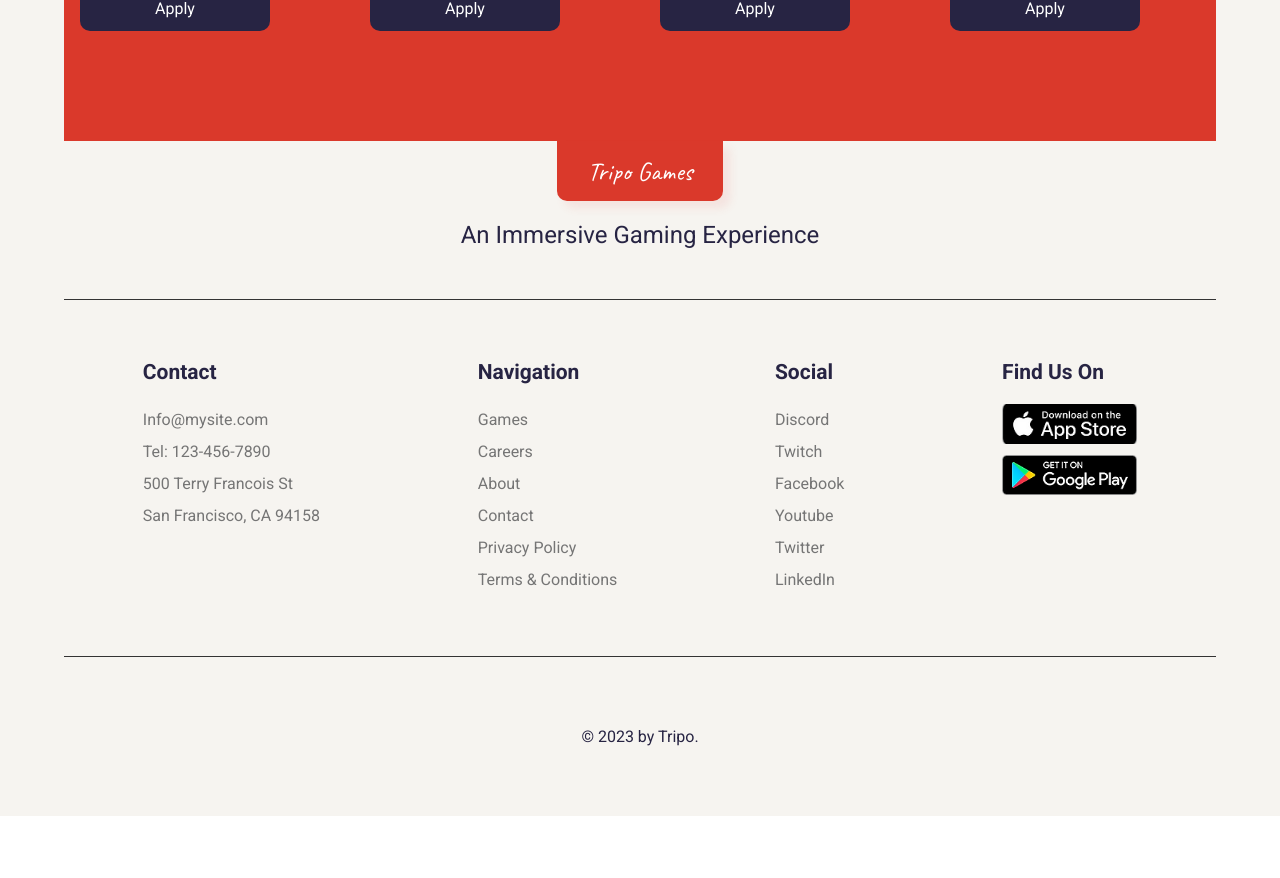
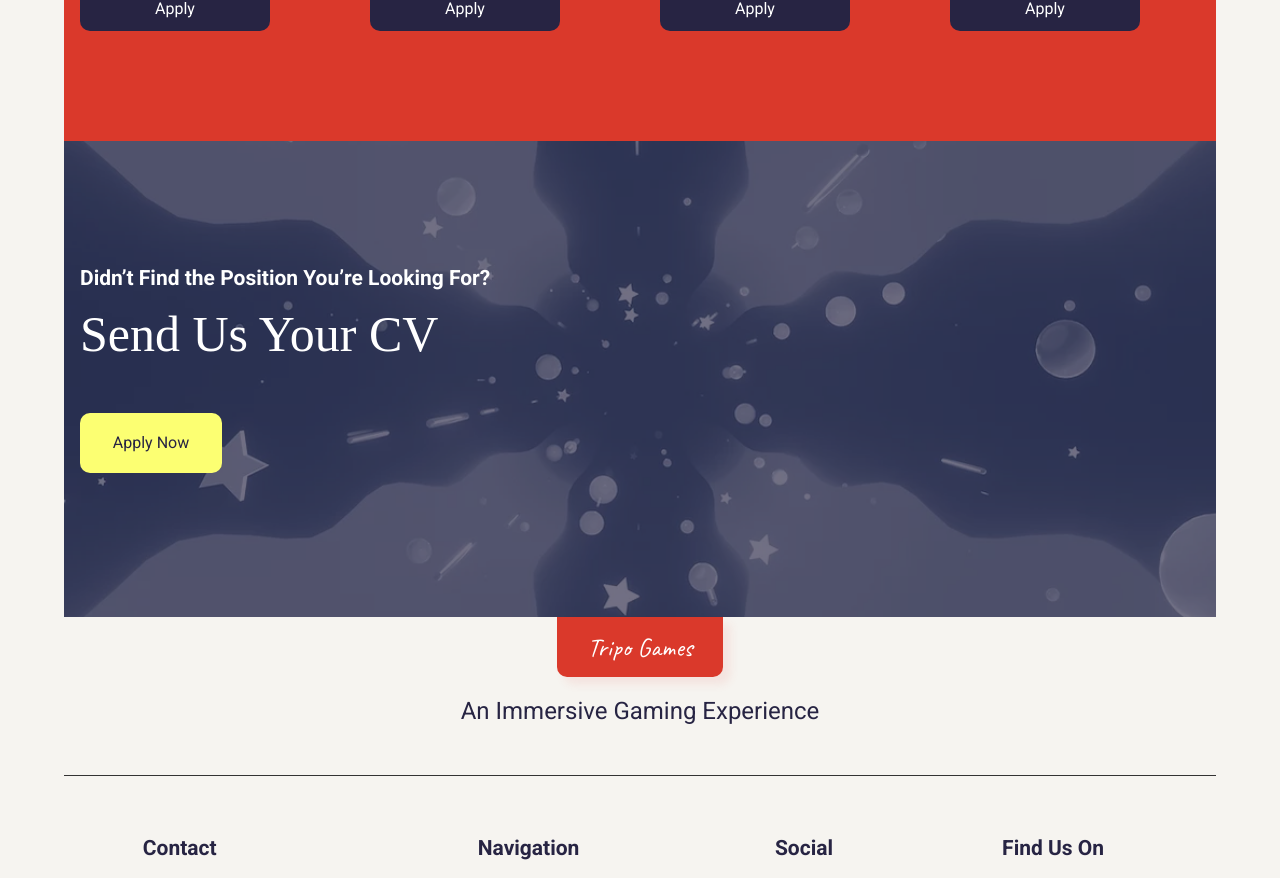
Before and after one commit to proe18/Tripo, a React (Create React App) app: page /careers in a window 1280 px wide. Shown: the part 1275-2153 px from the top of the page. Before the commit the page ends 2091 px from the top, so only its background shows below. Built offline with nearby package versions, Linux system fonts and the light colour scheme; a web font is replaced by a local one.

Commit message:
update jobs position, change and update routes, fix navbar, change data

```diff
--- a/src/App.jsx
+++ b/src/App.jsx
@@ -4,7 +4,7 @@ import { Route, Routes } from 'react-router-dom'
 import * as ROUTES from './constants/routes'
 import { NavBar } from './container'
 import { GlobalStyles, Pages } from './GlobalStyles'
-import { About, Careers, Home, Kipon, Robotrix, TreasureBox } from './pages'
+import { About, Careers, Home, Kipon, Robotrix, TreasureBox, Position } from './pages'
 
 const App = () => {
   const { mobileMenu } = useContext(NavbarContext)
@@ -16,12 +16,15 @@ const App = () => {
       <Pages mobileMenu={mobileMenu}>
         <Routes>
           <Route index path={ROUTES.HOME} element={<Home />} />
+          <Route path={ROUTES.ABOUT} element={<About />} />
+          <Route path={ROUTES.CAREERS} element={<Careers />}>
+            <Route path={`*`} element={<Position />} />
+          </Route>
+          <Route path={ROUTES.CONTACT} element={<Home />} />
+
           <Route path={ROUTES.KIPON} element={<Kipon />} />
           <Route path={ROUTES.ROBOTRIX} element={<Robotrix />} />
           <Route path={ROUTES.TREASURE} element={<TreasureBox />} />
-          <Route path={ROUTES.ABOUT} element={<About />} />
-          <Route path={ROUTES.CAREERS} element={<Careers />} />
-          <Route path={ROUTES.CONTACT} element={<Home />} />
 
           <Route path={ROUTES.POLICY} element={<Home />} />
           <Route path={ROUTES.TERMS} element={<Home />} />
--- a/src/GlobalStyles.js
+++ b/src/GlobalStyles.js
@@ -12,7 +12,7 @@ export const theme = {
         blackColor: '#000',
         bgColor: '#f6f4f0',
         bgPrimaryColor: 'rgba(218, 57, 43, 0.75)',
-        bgCareersColor: 'rgba(39, 36, 67, 0.65)',
+        bgSecondColor: 'rgba(39, 36, 67, 0.65)',
         bgHoverFounder: 'rgba(8, 8, 8, 0.75)',
     },
     borderRadius: {
--- a/src/components/jobs-position_careers/JobsPositionStyled.js
+++ b/src/components/jobs-position_careers/JobsPositionStyled.js
@@ -1,6 +1,7 @@
 import styled from 'styled-components'
 import { Link } from 'react-router-dom'
 import { Image, Wrapper } from '../../GlobalStyles'
+import CareersBG from '../../images/background_careers_3.jpg'
 import { ButtonLinkStyled as Button } from '../button/ButtonStyled'
 
 export const Inner = styled.section`
@@ -180,3 +181,92 @@ export const Place = styled.p`
 export const Text = styled.p`
     line-height: 2.3rem;
 `
+
+export const Send = styled.div`
+    width: 100%;
+    height: 100%;
+    min-height: 476px;
+    background: url(${CareersBG}) no-repeat;
+    background-size: cover;
+    background-position: center;
+    background-attachment: fixed, scroll;
+
+    ${Overlay} {
+        width: 100%;
+        height: 100%;
+        max-width: 1320px;
+        min-height: 476px;
+        background-color: ${({theme}) => theme.color.bgSecondColor};
+    }
+`
+
+export const SubTitle = styled.h2`
+    width: 100%;
+    max-width: 770px;
+    font-size: 2.1rem;
+    font-family: 'Roboto', sans-serif;
+
+    @media (max-width: 320px) {
+        font-size: 1.8rem;
+    }
+`
+
+export const Group = styled.div`
+    width: 100%;
+    max-width: 1120px;
+    padding-top: 125px;
+    margin: 0 auto;
+    color: ${({theme}) => theme.color.whiteColor};
+    text-align: left;
+
+    ${Title} {
+        padding: 15px 0 50px;
+        text-align: unset;
+    }
+
+    ${Button} {
+        max-width: 142px;
+        max-height: 60px;
+        margin: 0;
+        text-align: center;
+        color: ${({theme}) => theme.color.textColor};
+        background-color: ${({theme}) => theme.color.secondColor};
+
+        &:hover {
+            background-color: ${({theme}) => theme.color.whiteColor};
+        }
+    }
+
+    @media (max-width: 1150.5px) {
+        text-align: center;
+
+        ${SubTitle} {
+            margin: 0 auto;
+        }
+
+        ${Button} {
+            margin: 0 auto;
+        }
+    }
+
+    @media (max-width: 640px) {
+        ${Button} {
+            max-height: 55px;
+            line-height: 55px;
+        }
+    }
+
+    @media (max-width: 404px) {
+        width: 90%;
+    }
+
+    @media (min-width: 405px) and (max-width: 420px) {
+        width: 80%;
+    }
+
+    @media (max-width: 499.5px) {
+        ${Title} {
+            padding: 20px 0;
+        }
+    }
+`
--- a/src/components/jobs-position_careers/index.jsx
+++ b/src/components/jobs-position_careers/index.jsx
@@ -8,7 +8,10 @@ import {
     Wrap,
     Place,
     Text,
-    Overlay
+    Overlay,
+    SubTitle,
+    Send,
+    Group
 } from './JobsPositionStyled'
 
 const JobsPosition = ({children, ...restProps}) => {
@@ -77,4 +80,22 @@ JobsPosition.Overlay = function JobsPositionOverlay({children, ...restProps}) {
     )
 }
 
+JobsPosition.Send = function JobsPositionSend({children, ...restProps}) {
+    return (
+        <Send {...restProps}>{children}</Send>
+    )
+}
+
+JobsPosition.Group = function JobsPositionGroup({children, ...restProps}) {
+    return (
+        <Group {...restProps}>{children}</Group>
+    )
+}
+
+JobsPosition.SubTitle = function JobsPositionSubTitle({children, ...restProps}) {
+    return (
+        <SubTitle {...restProps}>{children}</SubTitle>
+    )
+}
+
 export default JobsPosition
--- a/src/constants/routes.js
+++ b/src/constants/routes.js
@@ -1,9 +1,13 @@
 export const HOME = '/'
-export const CAREERS ='/careers'
-export const ABOUT = '/about'
-export const CONTACT = '/contact'
-export const KIPON = '/kipon'
-export const ROBOTRIX = '/robotrix'
-export const TREASURE = '/treasure-box'
-export const POLICY = '/privacy-policy'
-export const TERMS = '/terms-and-conditions'
+export const CAREERS ='careers'
+export const ABOUT = 'about'
+export const CONTACT = 'contact'
+export const KIPON = 'kipon'
+export const ROBOTRIX = 'robotrix'
+export const TREASURE = 'treasure-box'
+export const POLICY = 'privacy-policy'
+export const TERMS = 'terms-and-conditions'
+export const MANAGER ='community-manager-position'
+export const TESTER = 'qa-tester-position'
+export const DESIGNER = 'game-designer-position'
+export const DEVELOPER = 'game-developer-position'
--- a/src/container/careers/JobsPosition.jsx
+++ b/src/container/careers/JobsPosition.jsx
@@ -4,9 +4,9 @@ const JobsPositionContainer = ({ data }) => {
     return (
         <JobsPosition>
             <JobsPosition.Wrapper>
-                <JobsPosition.Title>Job Openings</JobsPosition.Title>
+                <JobsPosition.Title>{data.title}</JobsPosition.Title>
                 <JobsPosition.ListJob>
-                    {data.map(job =>
+                    {data.jobs.map(job =>
                         <JobsPosition.Position key={job.title}>
                             <JobsPosition.Wrap to={job.path}>
                                 <JobsPosition.Image src={job.img} alt={job.title} />
@@ -22,6 +22,15 @@ const JobsPositionContainer = ({ data }) => {
                         </JobsPosition.Position>
                     )}
                 </JobsPosition.ListJob>
+                <JobsPosition.Send>
+                    <JobsPosition.Overlay>
+                        <JobsPosition.Group>
+                            <JobsPosition.SubTitle>{data.sendCV.subTitle}</JobsPosition.SubTitle>
+                            <JobsPosition.Title>{data.sendCV.title}</JobsPosition.Title>
+                            <ButtonLink to={'/'}>{data.sendCV.button}</ButtonLink>
+                        </JobsPosition.Group>
+                    </JobsPosition.Overlay>
+                </JobsPosition.Send>
             </JobsPosition.Wrapper>
         </JobsPosition>
     )
--- a/src/container/navbar/Navbar.jsx
+++ b/src/container/navbar/Navbar.jsx
@@ -37,7 +37,7 @@ const NavBar = () => {
 
                 <Navbar.Nav mobileMenu={mobileMenu}>
                     <Navbar.Item onClick={handleClickMobileMenu}>
-                        <Navbar.Link index='true' to={ROUTES.HOME}>Home</Navbar.Link>
+                        <Navbar.Link to={ROUTES.HOME}>Home</Navbar.Link>
                     </Navbar.Item>
                     <Navbar.Item
                         dropDown={dropDown}
--- a/src/data/Careers_data.js
+++ b/src/data/Careers_data.js
@@ -1,3 +1,5 @@
+import * as ROUTES from '../constants/routes'
+
 import Manager from "../images/careers_1.jpg"
 import Tester from "../images/careers_2.jpg"
 import Designer from "../images/careers_3.jpg"
@@ -12,11 +14,13 @@ export const careersData = {
         It’s easy. Just click “Edit Text” or double click me to add your own content and make changes to the font.
         I’m a great place for you to tell a story and let your users know a little more about you.`
     },
+    jobsPosition: {
+        title: 'Job Openings',
         jobs: [
             {
                 img: Manager,
                 title: "Community Manager",
-            path: "/community-manager-position",
+                path: ROUTES.MANAGER,
                 place: "San Francisco, CA",
                 text: `I'm a paragraph.
                 Click here to add your own text and edit me.
@@ -27,7 +31,7 @@ export const careersData = {
             {
                 img: Tester,
                 title: "QA Tester",
-            path: "/qa-tester-position",
+                path: ROUTES.TESTER,
                 place: "San Francisco, CA",
                 text: `I'm a paragraph.
                 Click here to add your own text and edit me.
@@ -38,7 +42,7 @@ export const careersData = {
             {
                 img: Designer,
                 title: "Game Designer",
-            path: "/game-designer-position",
+                path: ROUTES.DESIGNER,
                 place: "San Francisco, CA",
                 text: `I'm a paragraph.
                 Click here to add your own text and edit me.
@@ -49,7 +53,7 @@ export const careersData = {
             {
                 img: Developer,
                 title: "Game Developer",
-            path: "/game-developer-position",
+                path: ROUTES.DEVELOPER,
                 place: "San Francisco, CA",
                 text: `I'm a paragraph.
                 Click here to add your own text and edit me.
@@ -58,8 +62,10 @@ export const careersData = {
                 button: 'Apply'
             }
         ],
-    sendCY: {
+        sendCV: {
             subTitle: "Didn’t Find the Position You’re Looking For?",
-        title: "Send Us Your CV"
+            title: "Send Us Your CV",
+            button: 'Apply Now'
         }
     }
+}
--- /dev/null
+++ b/src/pages/Position.jsx
@@ -0,0 +1,7 @@
+const Position = () => {
+    return (
+        <div>Position</div>
+    )
+}
+
+export default Position
--- a/src/pages/careers.jsx
+++ b/src/pages/careers.jsx
@@ -4,7 +4,7 @@ import { footerData } from '../data/Footer_data'
 
 function Careers() {
     const headerData = careersData.header
-    const jobsPositionData = careersData.jobs
+    const jobsPositionData = careersData.jobsPosition
     const data = footerData
 
     return (
--- a/src/pages/index.js
+++ b/src/pages/index.js
@@ -4,3 +4,4 @@ export { default as Robotrix } from './robotrix'
 export { default as TreasureBox } from './treasureBox'
 export { default as About } from './about'
 export { default as Careers } from './careers'
+export { default as Position } from './Position'
```
Also changed, not shown: src/data/JobPosition_data.js (+6 -4 lines). Lines whose indentation alone changed are shown as unchanged.
